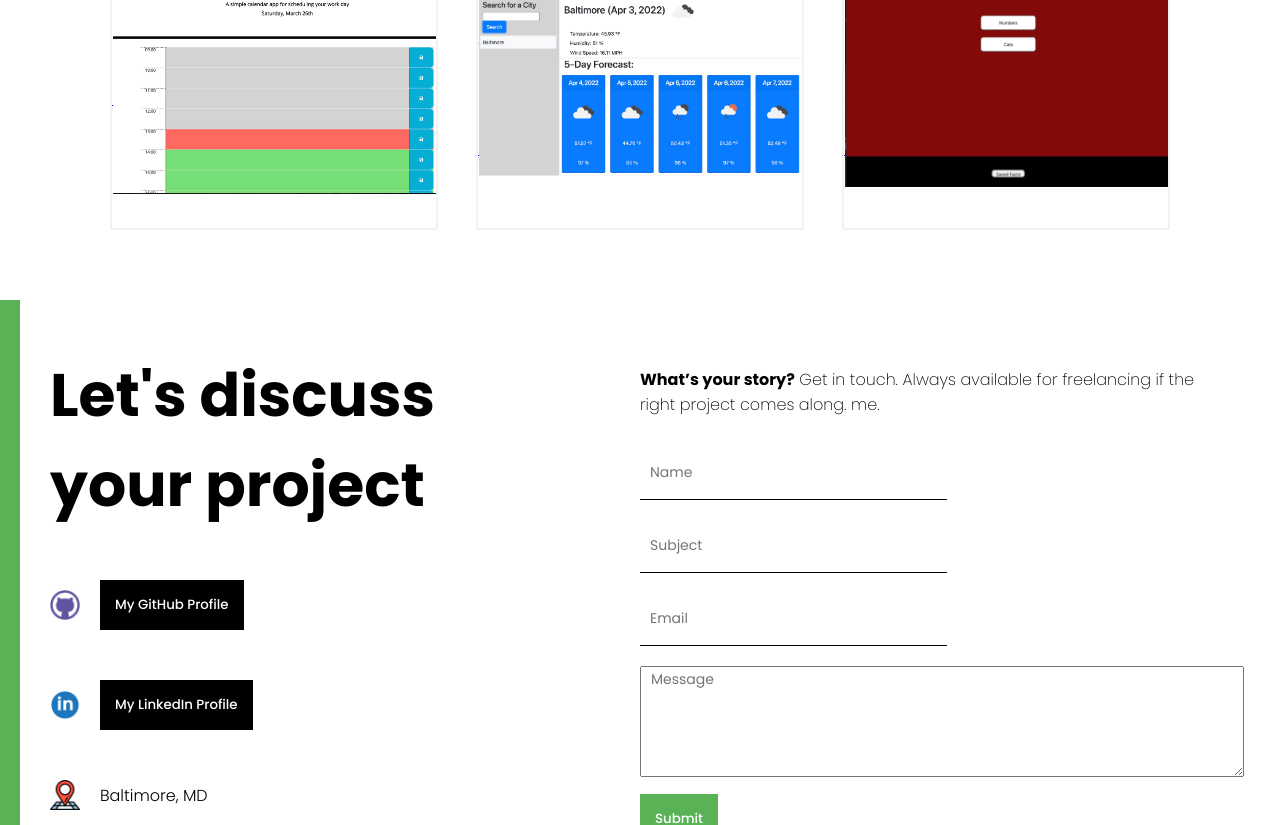
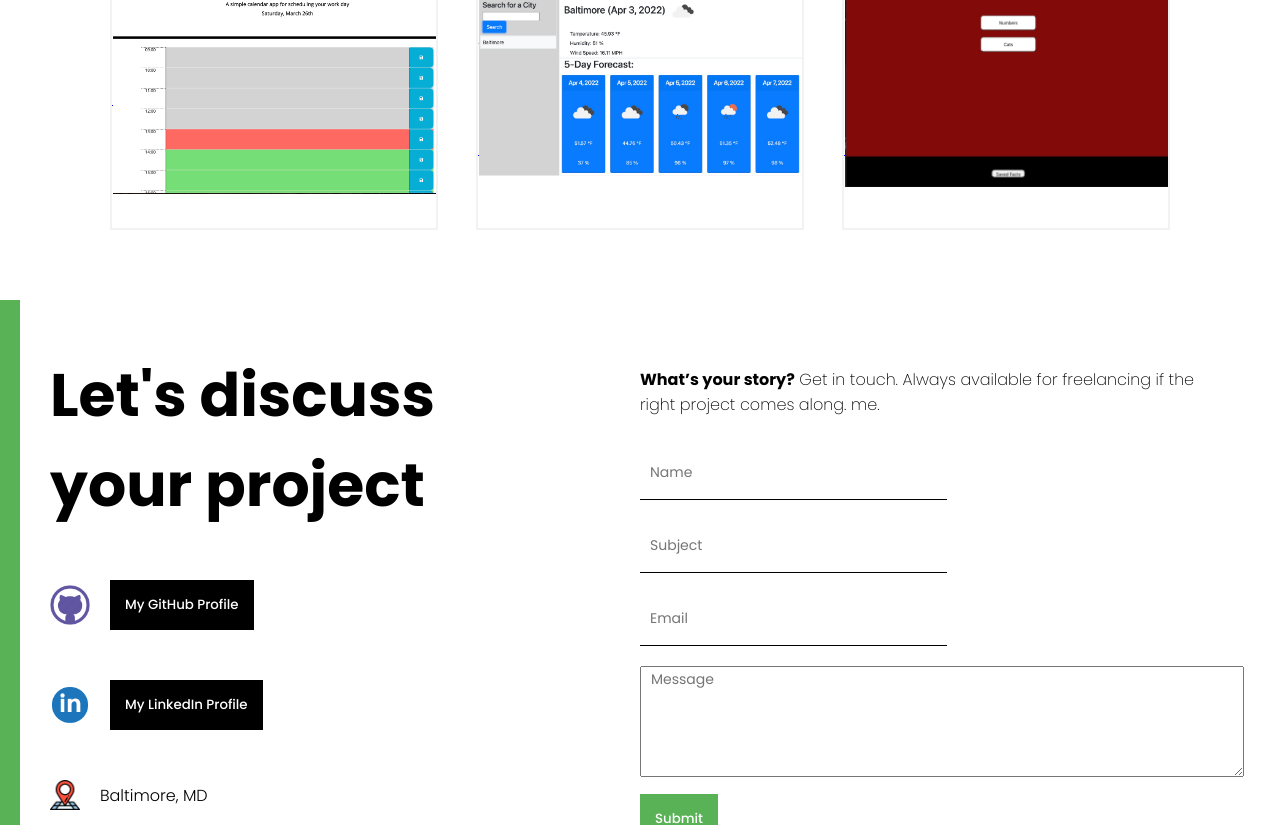
Before and after one commit to Rbenney15/Benney-Portfolio-React, a React (Create React App) app: page / in a window 1280 px wide. Shown: the part 2268-3093 px from the top of the page. Built offline with nearby package versions, Linux system fonts and the light colour scheme.

Commit message:
buttons for linkedin and github accounts

```diff
--- a/src/components/contact/Contact.jsx
+++ b/src/components/contact/Contact.jsx
@@ -48,7 +48,7 @@ const Contact = () => {
              <a className="c-decor" href="https://www.linkedin.com/in/robert-benney"><button className="c-but">My LinkedIn Profile</button></a>
             </div>
             <div className="c-info-item">
-              <img className="c-icon" src={Address} alt="" />
+              <img className="c-icon-add" src={Address} alt="" />
               Baltimore, MD
             </div>
           </div>
--- a/src/components/contact/contact.css
+++ b/src/components/contact/contact.css
@@ -41,6 +41,12 @@
   }
 
   .c-icon {
+    width: 40px;
+    height: 40px;
+    margin-right: 20px;
+  }
+
+  .c-icon-add {
     width: 30px;
     height: 30px;
     margin-right: 20px;
```
